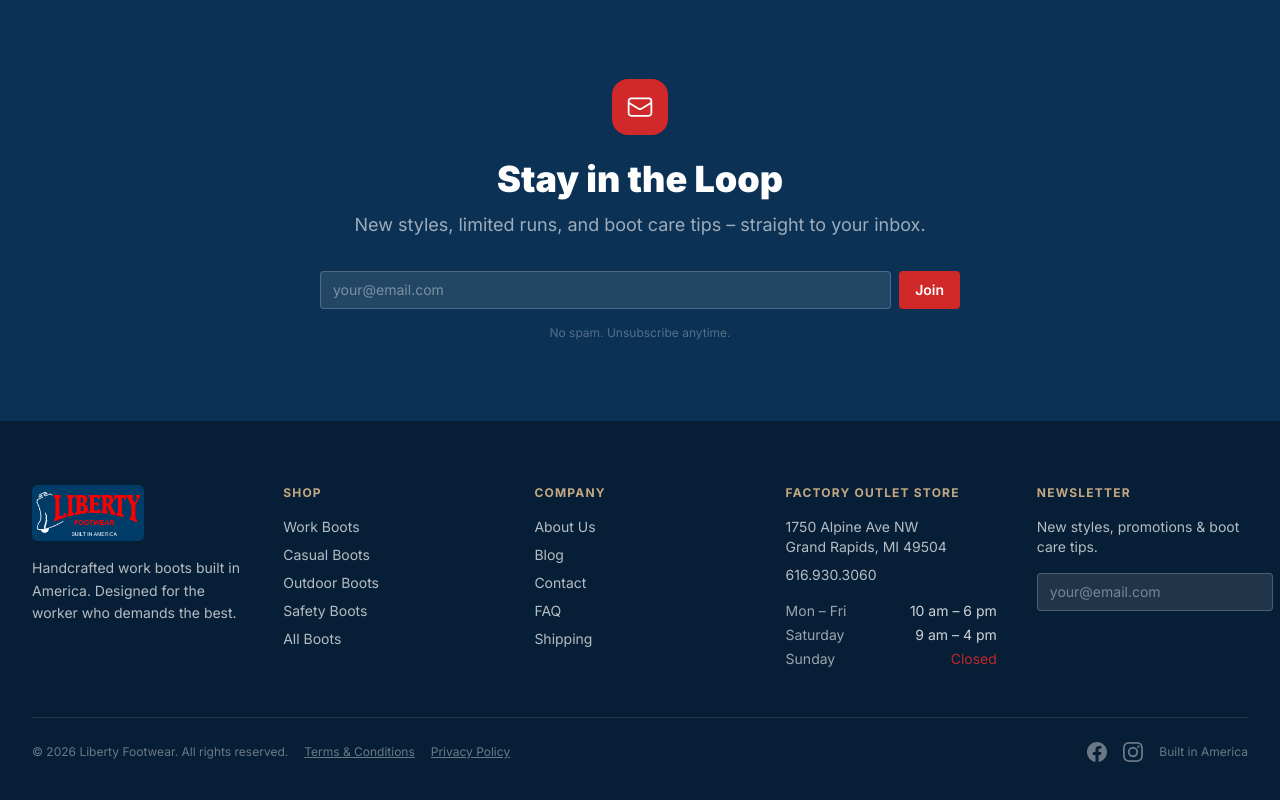
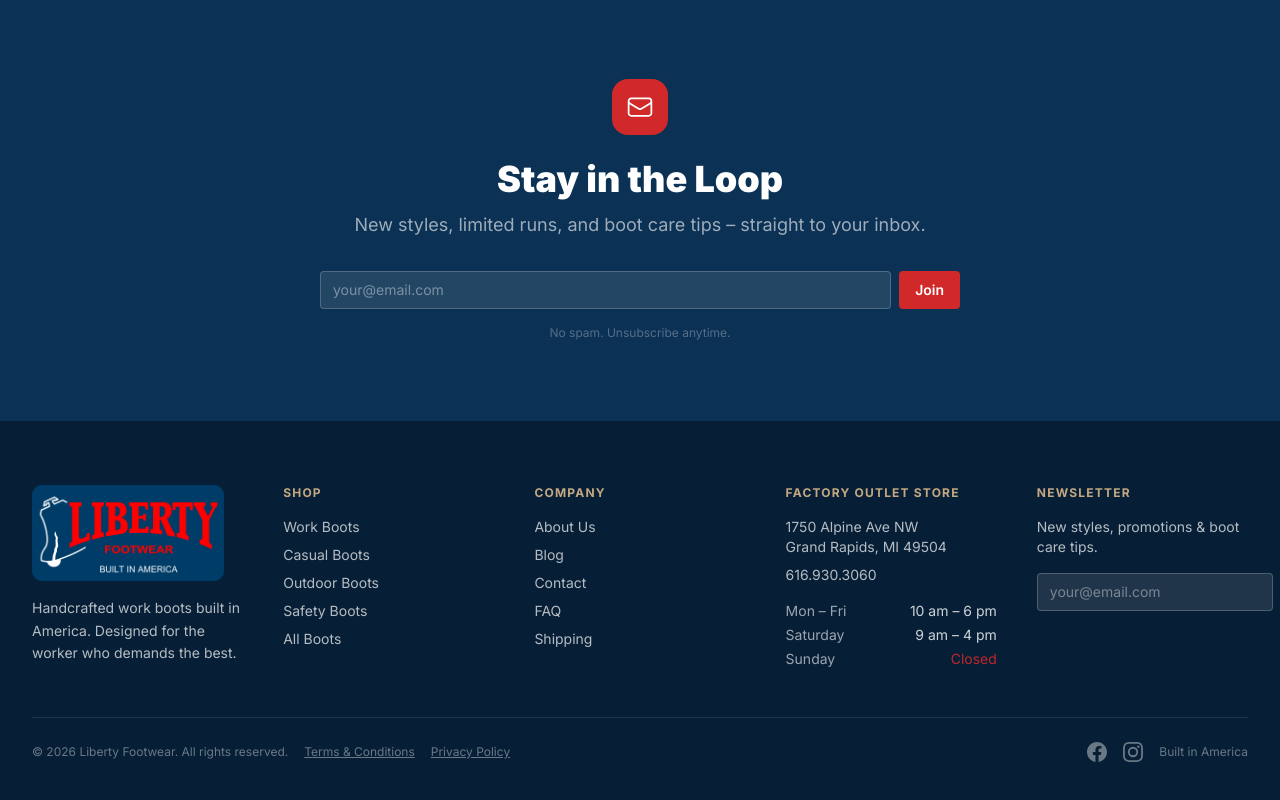
Before and after one commit to LibertyFootwear/liberty-footwear, a Next.js app: page / in a window 1280 px wide. Shown: the part 6321-7121 px from the top of the page. Built offline with nearby package versions, Linux system fonts and the light colour scheme; no server answers.

Commit message:
Footer: bigger logo (h-24)

```diff
--- a/src/components/Footer.tsx
+++ b/src/components/Footer.tsx
@@ -10,7 +10,7 @@ export default function Footer() {
 
           {/* Brand */}
           <div className="lg:col-span-1">
-            <Image src="/logo/logo-white.png" alt="Liberty Footwear" width={160} height={80} className="h-14 w-auto mb-4" />
+            <Image src="/logo/logo-white.png" alt="Liberty Footwear" width={240} height={120} className="h-24 w-auto mb-4" />
             <p className="text-sm text-white/70 leading-relaxed">
               Handcrafted work boots built in America. Designed for the worker who demands the best.
             </p>
```
